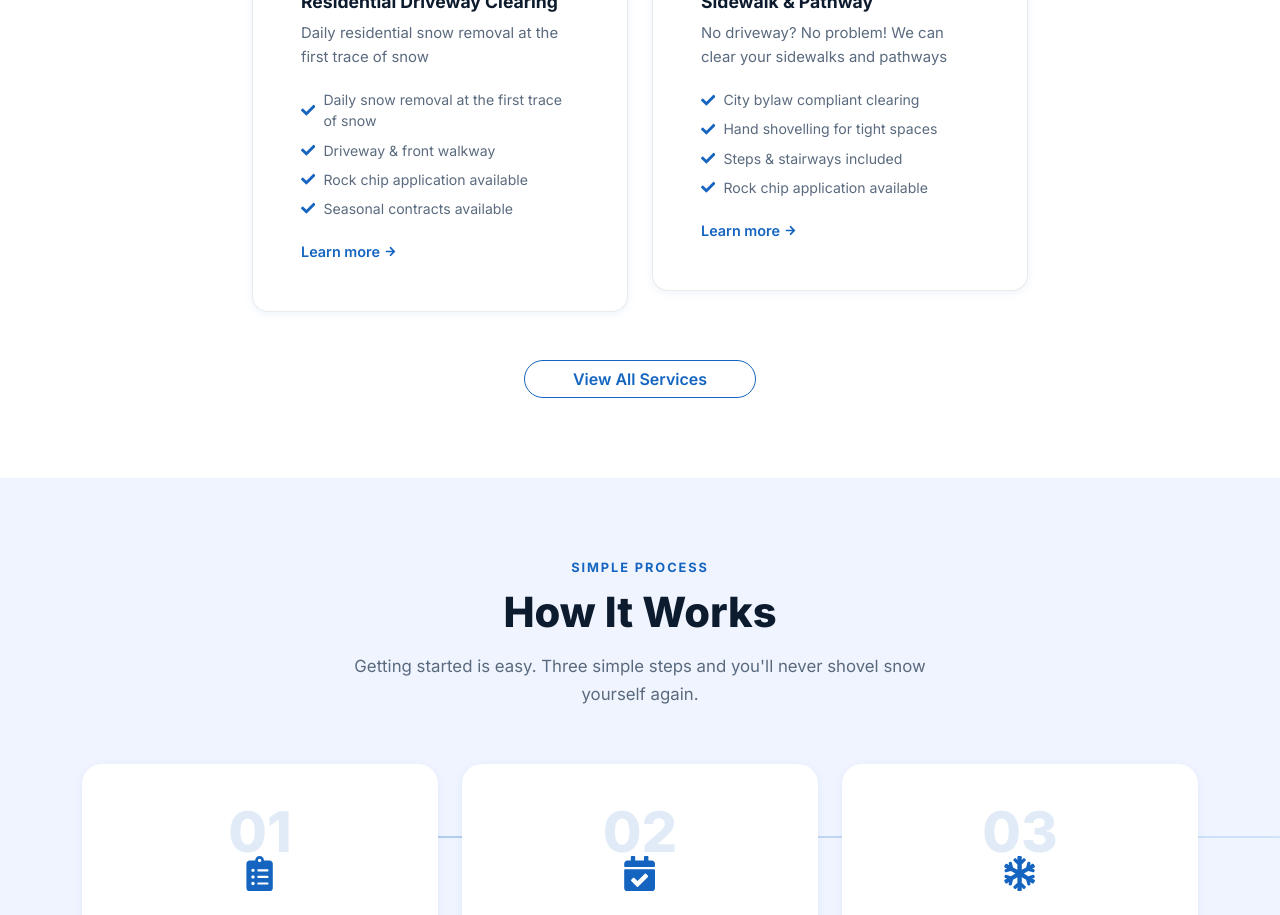
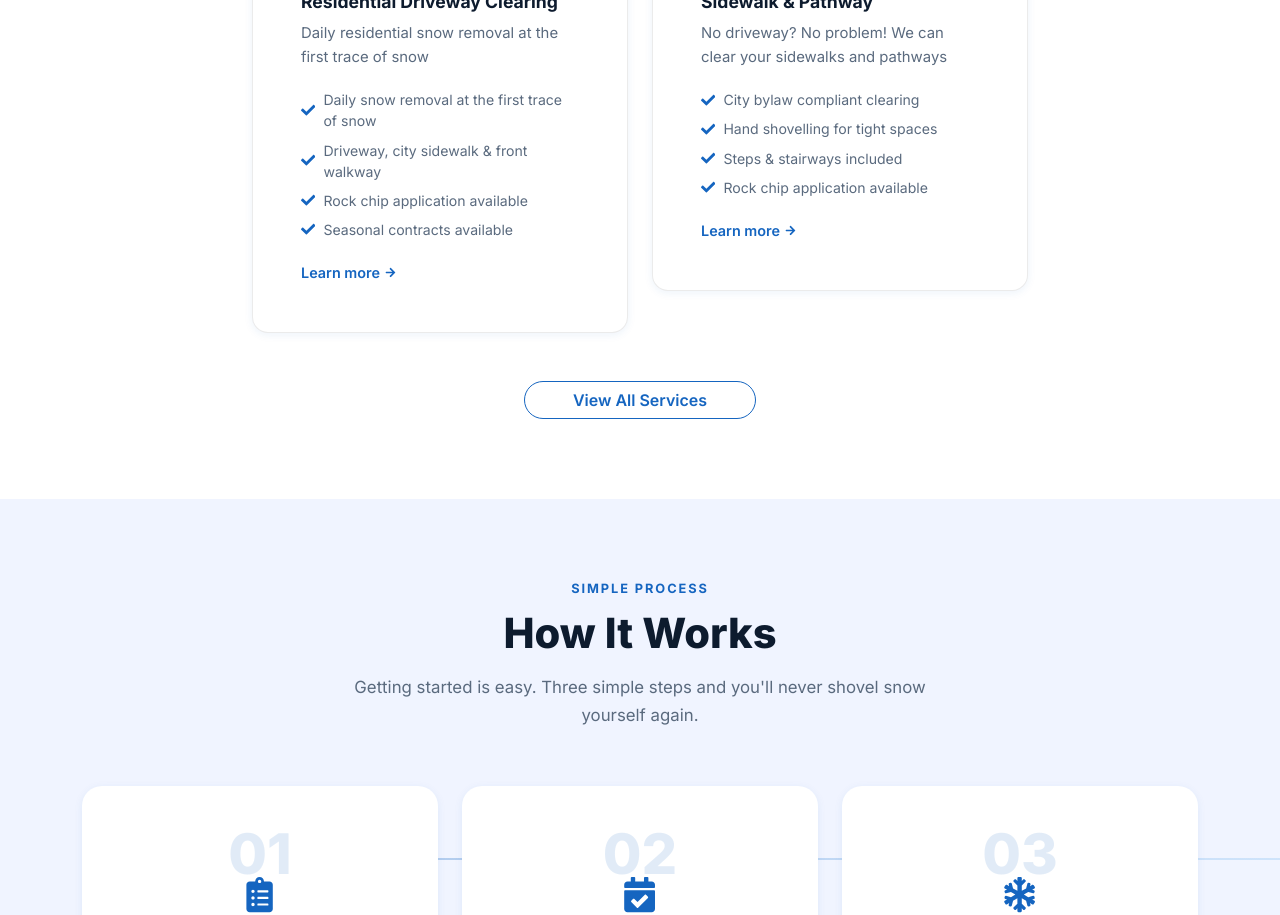
Before and after one commit to tuancat8730-sam/ci_snow_1, a React (Vite) app: page /#/ in a window 1280 px wide. Shown: the part 1200-2115 px from the top of the page. Built offline with nearby package versions, Linux system fonts and the light colour scheme.

Commit message:
fix: update Residential Driveway Clearing feature copy

```diff
--- a/src/data/services.js
+++ b/src/data/services.js
@@ -7,7 +7,7 @@ export const SERVICES = [
     shortDesc: 'Daily residential snow removal at the first trace of snow',
     features: [
       'Daily snow removal at the first trace of snow',
-      'Driveway & front walkway',
+      'Driveway, city sidewalk & front walkway',
       'Rock chip application available',
       'Seasonal contracts available',
     ],
```
